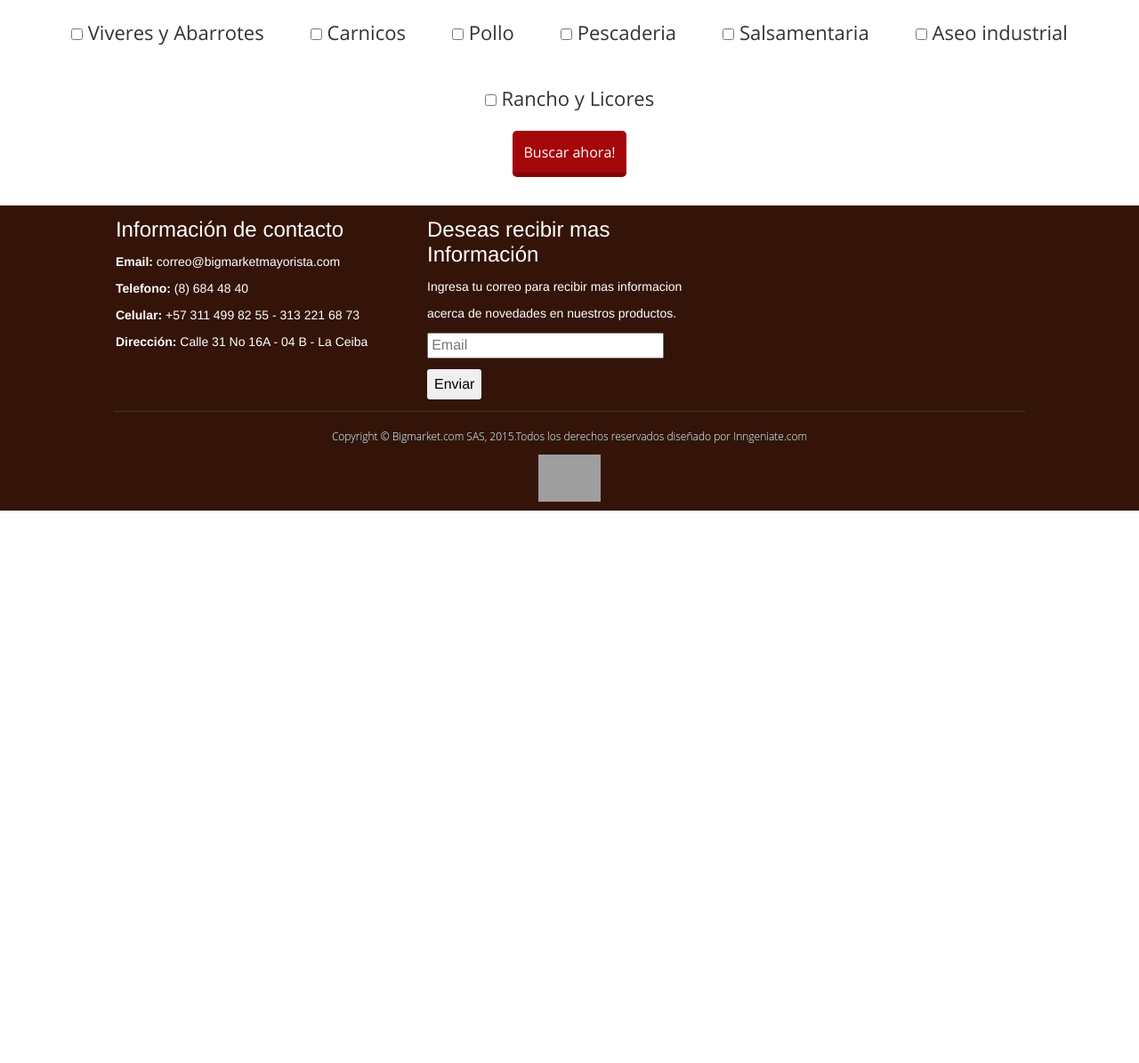
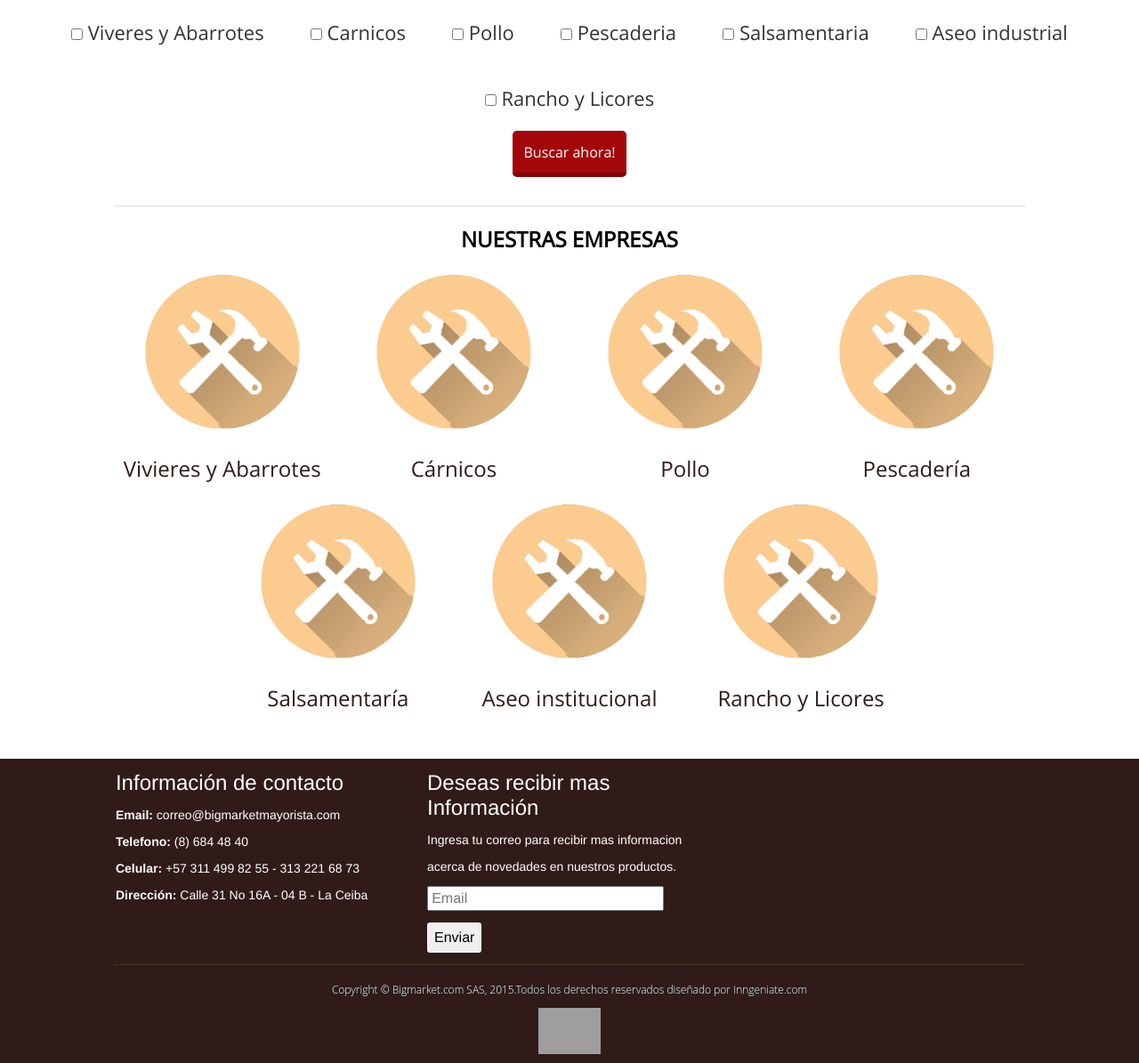
Before and after one commit to Miguel2m4/bigmarket, a PHP site: page / in a window 1280 px wide. Shown: the part 592-1787 px from the top of the page at 89% size. Before the commit the page ends 1166 px from the top, so only its background shows below. Run offline with PHP 8.4, Linux system fonts and the light colour scheme; some libraries are stand-ins or nearby versions; grey boxes are pictures that could not be loaded.

Commit message:
categoria

```diff
--- a/css/stylesheet.css
+++ b/css/stylesheet.css
@@ -93,7 +93,7 @@ header #lado1 h2
 footer
 {
 	color: #fff;
-	background: #341408;
+	background: #301b18;
 	margin: 0px auto 0px auto;
 	text-align: center;
 }
@@ -122,6 +122,14 @@ footer hr
 	position: relative;
 }
 .contenido1
+{
+	font-family: "OpenSans";
+	/*padding: 0.8em 0.8em 0.8em 0.8em;*/
+	margin: 0px auto 2em auto;
+	text-align: center;
+	width: 100%;
+}
+.contenido2
 {
 	font-family: "OpenSans";
 	/*padding: 0.8em 0.8em 0.8em 0.8em;*/
@@ -164,6 +172,29 @@ footer hr
 {
 	background: #5f0406;
 	border-bottom: 5px solid #5f0406;
+}
+.contenido2 .catsegunda
+{
+	display: inline-block;
+	vertical-align: top;
+	width: 20%;
+}
+.contenido2 .catsegunda .pollo
+{
+
+}
+.contenido2 .catsegunda a h2
+{
+	color: #301b18;
+	font-weight: 300;
+}
+.contenido2 .catsegunda h2:hover
+{
+	color: #bf0304;
+}
+.contenido2 .catsegunda img
+{
+	width: 180px;
 }
 .divi1 {
   margin-bottom: 40px;
@@ -286,6 +317,15 @@ header #lado2
 {
 	text-align: left !important;
 }
+.contenido2 .catsegunda
+{
+	width: 90%;
+}
+.footersec
+{
+	text-align: center;
+	width: 90%;
+}
 #conten1 #tituli img
 {
 	width: 250px !important;
--- a/index.php
+++ b/index.php
@@ -55,9 +55,43 @@
 <div>
 <input type="submit" value="Buscar ahora!">
 </div>
+</form>
+</div>
 
-</form>
+<hr class="divi1">
 
+<div class="contenido2">
+<h2>NUESTRAS EMPRESAS</h2>
+	<div class="catsegunda">
+		<a href=""><img src="images/ejemplo.png">
+		<h2>Vivieres y Abarrotes</h2></a>
+	</div>
+	<div class="catsegunda">
+		<a href=""><img src="images/ejemplo.png">
+		<h2>Cárnicos</h2></a>
+	</div>
+	<div class="catsegunda pollo">
+		<a href=""><img src="images/ejemplo.png" onmouseover="javascript:this.src='images/pollo.png';"
+onmouseout="javascript:this.src='images/ejemplo.png';"/>
+		<h2>Pollo</h2></a>
+	</div>
+	<div class="catsegunda">
+		<a href=""><img src="images/ejemplo.png" onmouseover="javascript:this.src='images/pez.png';"
+onmouseout="javascript:this.src='images/ejemplo.png';"/>
+		<h2>Pescadería</h2></a>
+	</div>
+	<div class="catsegunda">
+		<a href=""><img src="images/ejemplo.png">
+		<h2>Salsamentaría</h2></a>
+	</div>
+	<div class="catsegunda">
+		<a href=""><img src="images/ejemplo.png">
+		<h2>Aseo institucional</h2></a>
+	</div>
+	<div class="catsegunda">
+		<a href=""><img src="images/ejemplo.png">
+		<h2>Rancho y Licores</h2></a>
+	</div>
 </div>
 
 
```
Also changed, not shown: images/ejemplo.png (added), images/pez.png (added), images/pollo.png (added), 1 other file.
